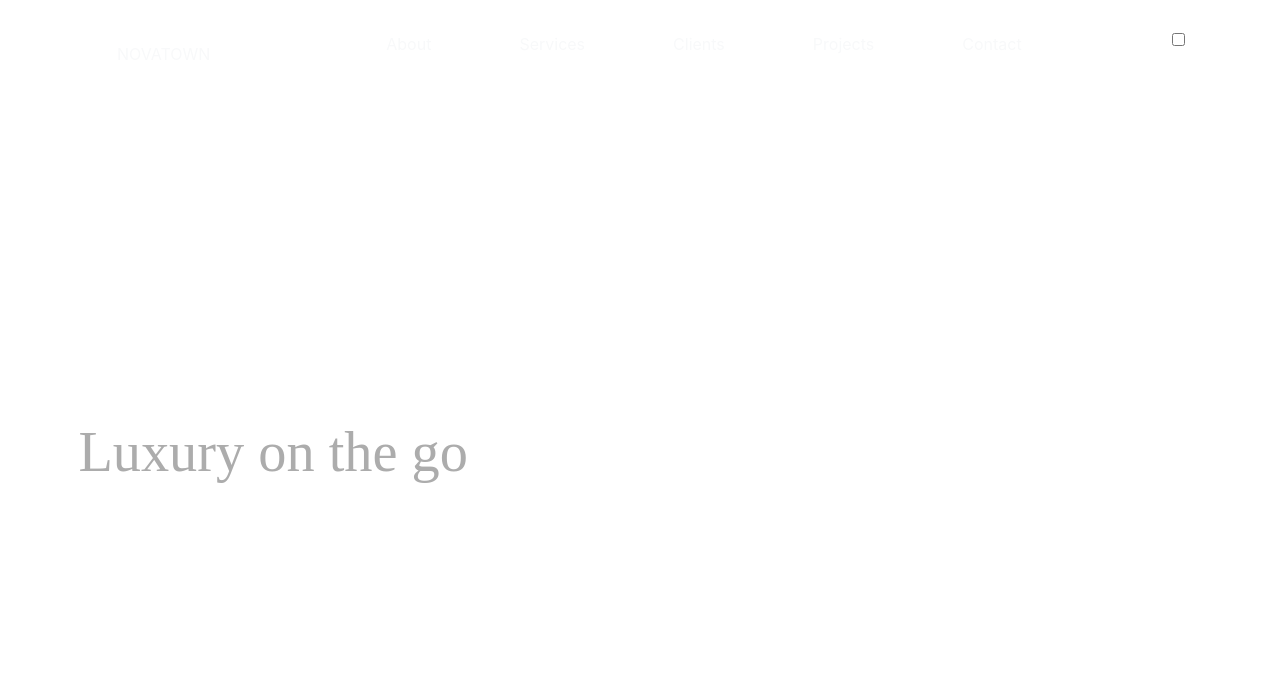
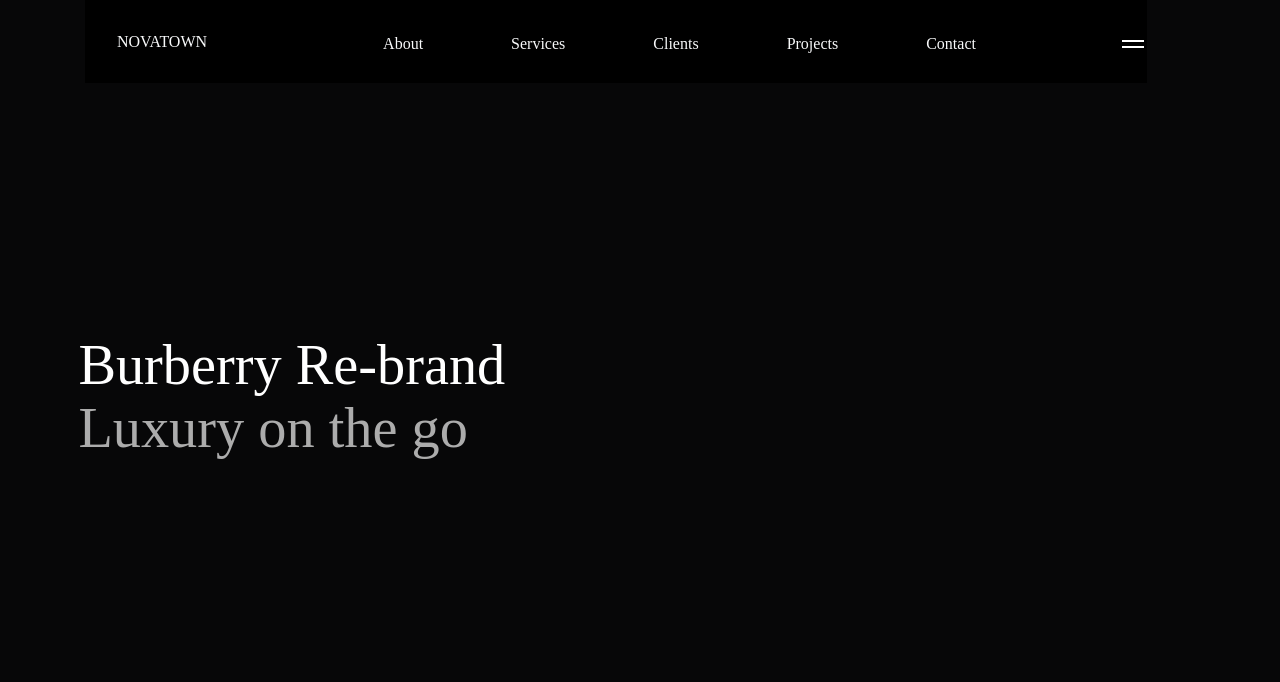
Before and after one commit to sullyjs/Novatown-Frontend, a plain HTML site: page index.html in a window 1280 px wide. Shown: the top 682 px of the page. Drawn offline with nearby package versions, Linux system fonts and the light colour scheme; a web font is replaced by a local one.

Commit message:
Update index.html

```diff
--- a/index.html
+++ b/index.html
@@ -14,7 +14,7 @@
 
     <!-- Bootstrap CSS -->
     <link rel="stylesheet" href="./Burberry Novatown_files/bootstrap.min.css" integrity="sha384-Vkoo8x4CGsO3+Hhxv8T/Q5PaXtkKtu6ug5TOeNV6gBiFeWPGFN9MuhOf23Q9Ifjh" crossorigin="anonymous">
-    <link rel="stylesheet" type="text/css" href="./Burberry Novatown_files/project.css">
+    <link rel="stylesheet" type="text/css" href="style.css">
     <link rel="stylesheet" href="./Burberry Novatown_files/all.css" integrity="sha384-5sAR7xN1Nv6T6+dT2mhtzEpVJvfS3NScPQTrOxhwjIuvcA67KV2R5Jz6kr4abQsz" crossorigin="anonymous">
     <link rel="icon" href="https://novatownco.netlify.app/apple-touch-icon.png" sizes="16x16">
 
```
